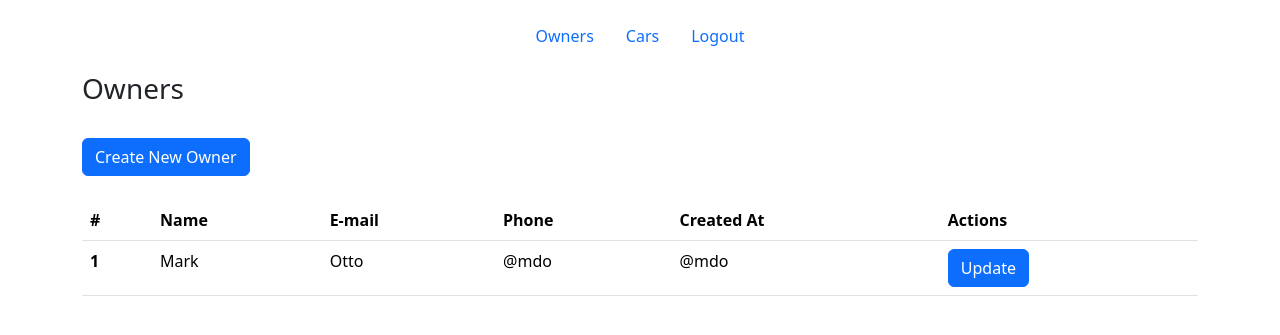
After one commit to Niaev/carford-app, a Flask app: template templates/owners.html in a window 1280 px wide. The commit adds this page. Shown: the top 335 px of the page. Run offline with Flask 3, Linux system fonts and the light colour scheme; the template is opened without the code that fills it, so the values that code supplies are empty.

Commit message:
Owners and Cars views with mock data

```diff
--- a/templates/base_template.html
+++ b/templates/base_template.html
@@ -14,19 +14,13 @@
         <header class="d-flex justify-content-center py-3">
             <ul class="nav nav-pills">
                 <li class="nav-item">
-                    <a href="#" class="nav-link" aria-current="page">Home</a>
+                    <a href="{{ url_for('show_owners_page') }}" class="nav-link {{ owners_active }}">Owners</a>
                 </li>
                 <li class="nav-item">
-                    <a href="#" class="nav-link">Features</a>
+                    <a href="{{ url_for('show_cars_page') }}" class="nav-link {{ cars_active }}">Cars</a>
                 </li>
                 <li class="nav-item">
-                    <a href="#" class="nav-link">Pricing</a>
-                </li>
-                <li class="nav-item">
-                    <a href="#" class="nav-link">FAQs</a>
-                </li>
-                <li class="nav-item">
-                    <a href="#" class="nav-link">About</a>
+                    <a href="{{ url_for('user_logout') }}" class="nav-link">Logout</a>
                 </li>
             </ul>
         </header>
--- /dev/null
+++ b/templates/owners.html
@@ -0,0 +1,46 @@
+{% extends 'base_template.html' %}
+{% block main_content %}
+<div class="container" id="owners">
+
+    <h3>Owners</h3>
+
+    <br>
+
+    <a
+    href="{{ url_for('create_owner_page') }}"
+    class="btn btn-primary"
+    id="create-owner">Create New Owner</a>
+
+    <br><br>
+
+    <table class="table">
+        <thead>
+            <tr>
+                <th scope="col">#</th>
+                <th scope="col">Name</th>
+                <th scope="col">E-mail</th>
+                <th scope="col">Phone</th>
+                <th scope="col">Created At</th>
+                <th scope="col">Actions</th>
+            </tr>
+        </thead>
+        <tbody>
+            <tr>
+                <th scope="row">1</th>
+                <td>Mark</td>
+                <td>Otto</td>
+                <td>@mdo</td>
+                <td>@mdo</td>
+                <td>
+                    <a
+                    href="/app/owner/update/1"
+                    class="btn btn-primary"
+                    id="create-owner">Update</a>
+                </td>
+            </tr>
+        </tbody>
+    </table>
+
+</div>
+
+{% endblock %}
```
Also changed, not shown: routes/views.py (+20 -2 lines), templates/cars.html (added, +48 -0 lines).
